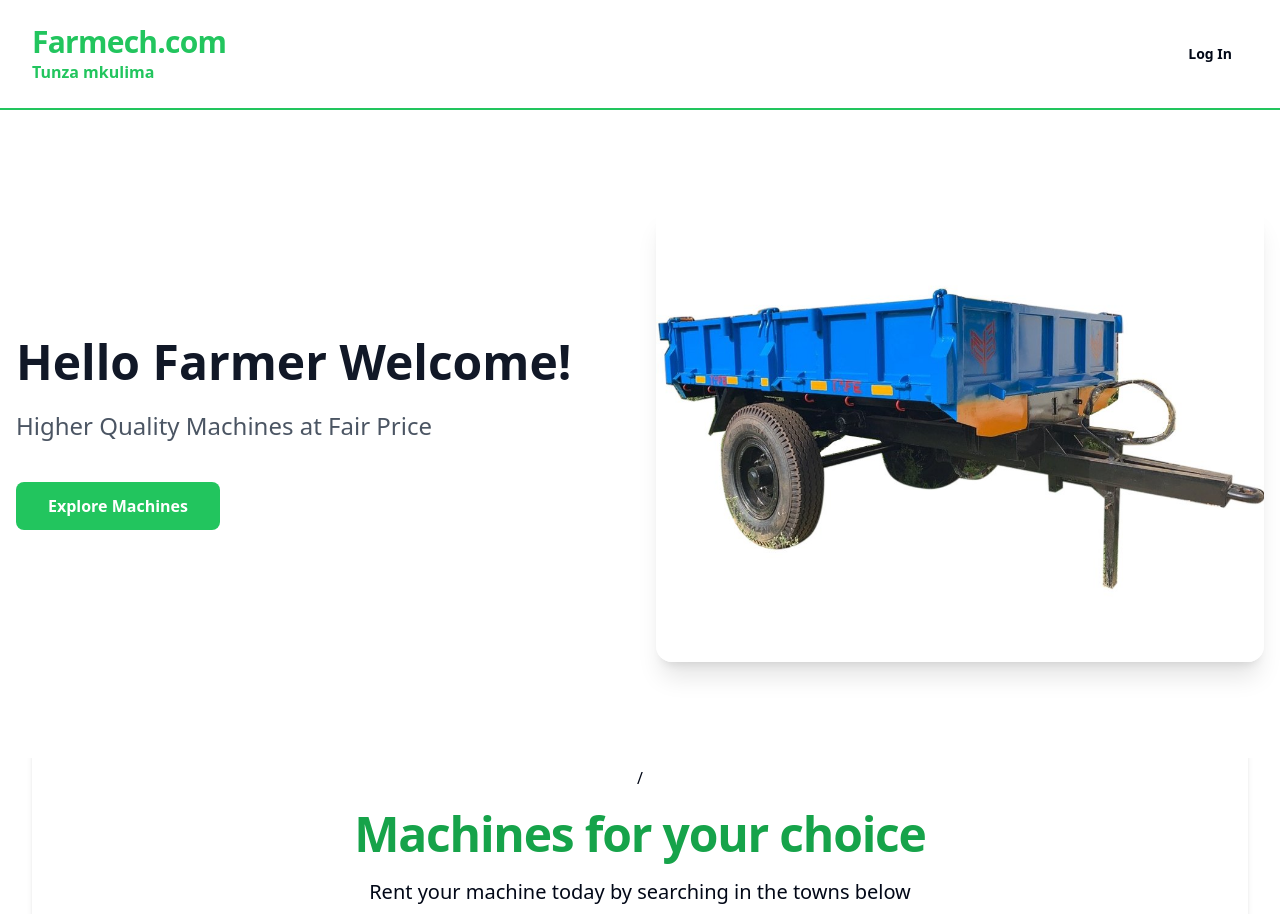
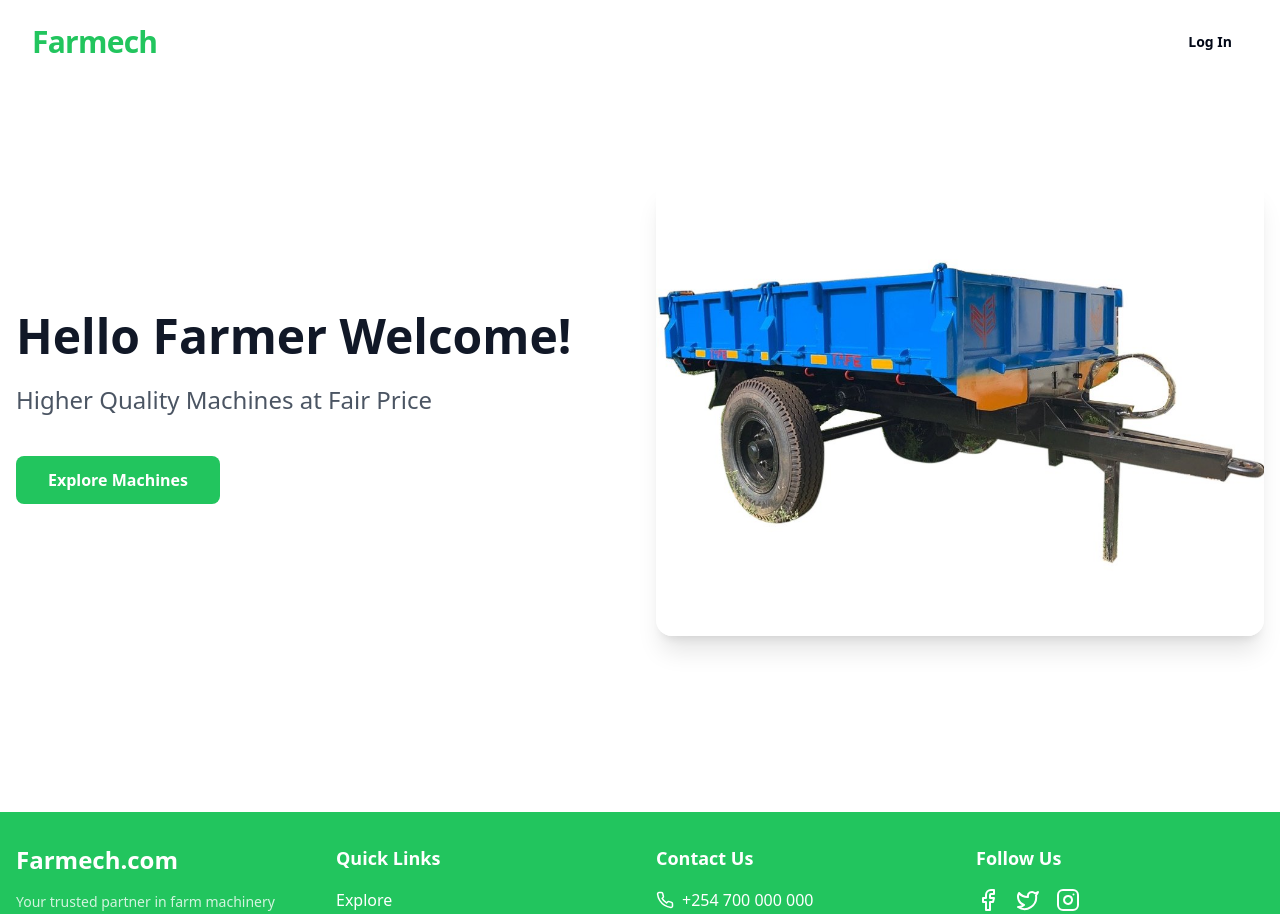
Before and after one commit to meshackkiplimo/kokya_farm, a React (Vite) app in the folder farmec.com-frontend/: page / in a window 1280 px wide. Shown: the top 914 px of the page. Built offline with nearby package versions, Linux system fonts and the light colour scheme; no server answers.

Commit message:
refactor: clean up Header component styling and remove unused elements from HomePage

```diff
--- a/farmec.com-frontend/src/components/Header.tsx
+++ b/farmec.com-frontend/src/components/Header.tsx
@@ -4,15 +4,13 @@ import MainNav from "./MainNav";
 
 const Header = () => {
   return (
-    <div className="border-b-2 border-b-green-500 py-6">
+    <div className=" py-6">
       <div className="container mx-auto flex justify-between items-center">
         <div className="flex flex-col">
-          <Link to="/" className="text-3xl font-bold tracking-tight text-green-500">
-            Farmech.com
+          <Link to="/" className="text-3xl font-bold tracking-tight text-green-500 hover:text-yellow-700">
+            Farmech
           </Link>
-          <span className="text-2sm font-bold text-green-500">
-               Tunza mkulima
-          </span>
+
         </div>
 
         <div className="md:hidden">
--- a/farmec.com-frontend/src/pages/HomePage.tsx
+++ b/farmec.com-frontend/src/pages/HomePage.tsx
@@ -53,15 +53,7 @@ const HomePage = () => {
 
   return (
     <div className="flex flex-col gap-12">
-      <div className="md:px-32 bg-white rounded-lg shadow-md py-8 flex flex-col gap-5 text-center -mt-16">
-    /
-        <h1 className="text-5xl font-bold tracking-tight text-green-600">
-          Machines for your choice
-        </h1>
-        <span className="text-xl">
-          Rent your machine today by searching in the towns below
-        </span>
-      </div>
+
 
 
       </div>
```
